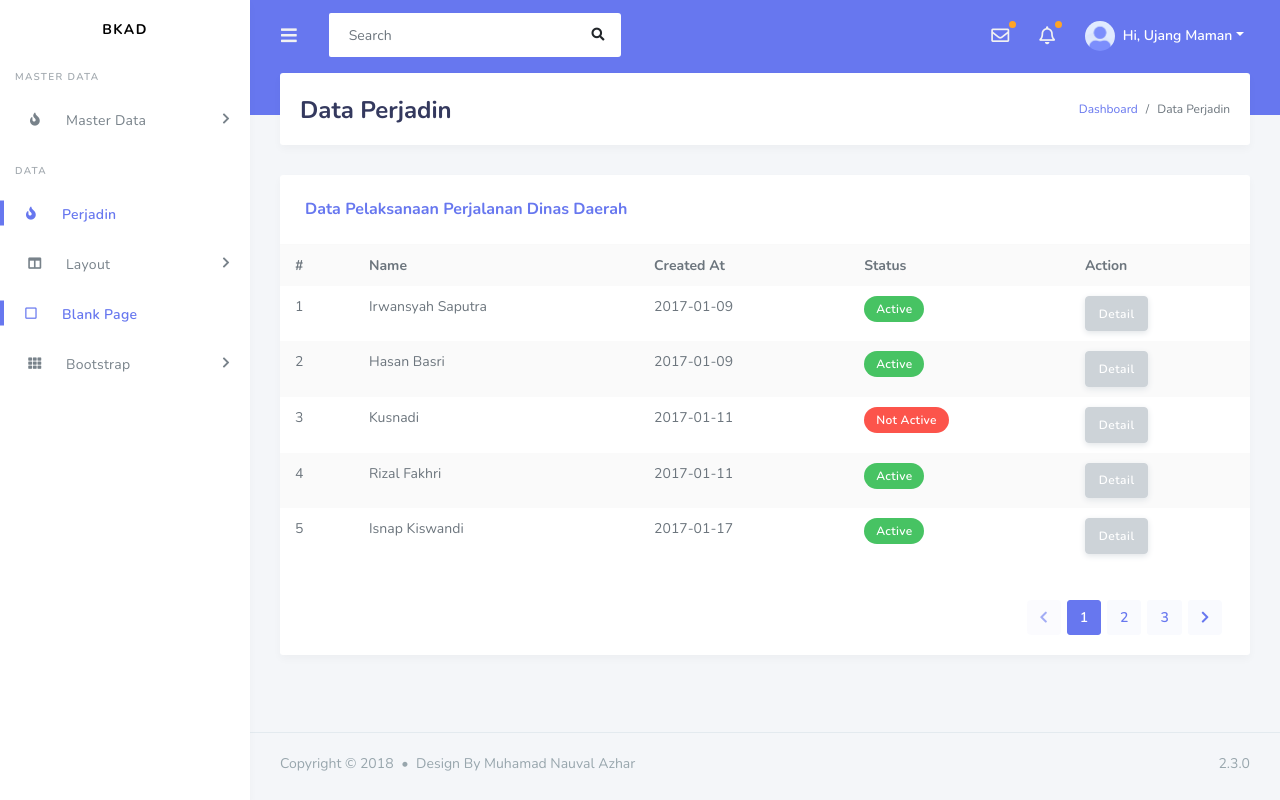
After one commit to raselstr/scrips2, a CodeIgniter 4 app: template app/Views/perjadin/index.php in a window 1280 px wide. The commit adds this page. Run offline with PHP 8.4 and a stand-in for CodeIgniter, Linux system fonts and the light colour scheme; the template is opened without the code that fills it, so the values that code supplies are empty; some libraries are stand-ins or nearby versions.

```diff
--- a/app/Config/App.php
+++ b/app/Config/App.php
@@ -42,7 +42,7 @@ class App extends BaseConfig
      * something else. If you are using mod_rewrite to remove the page set this
      * variable so that it is blank.
      */
-    public string $indexPage = 'index.php';
+    public string $indexPage = '';
 
     /**
      * --------------------------------------------------------------------------
--- a/app/Config/Filters.php
+++ b/app/Config/Filters.php
@@ -30,13 +30,13 @@ class Filters extends BaseConfig
     public array $globals = [
         'before' => [
             // 'honeypot',
-            // 'csrf',
-            // 'invalidchars',
+            'csrf',
+            'invalidchars',
         ],
         'after' => [
             'toolbar',
             // 'honeypot',
-            // 'secureheaders',
+            'secureheaders',
         ],
     ];
 
--- a/app/Views/layout/default.php
+++ b/app/Views/layout/default.php
@@ -245,7 +245,7 @@
       <div class="main-sidebar sidebar-style-2">
         <aside id="sidebar-wrapper">
           <div class="sidebar-brand">
-            <a href="index.html">BKAD</a>
+            <a href="<?= site_url('/'); ?>">BKAD</a>
           </div>
           <div class="sidebar-brand sidebar-brand-sm">
             <a href="index.html">Keu</a>
--- a/app/Views/layout/menuside.php
+++ b/app/Views/layout/menuside.php
@@ -6,7 +6,8 @@
         <li><a class="nav-link" href="index.html">OPD</a></li>
     </ul>
 </li>
-<li class="menu-header">Starter</li>
+<li class="menu-header">DATA</li>
+<li class="active"><a class="nav-link" href="<?= site_url('perjadin-home'); ?>"><i class="fas fa-fire"></i> <span>Perjadin</span></a></li>
 <li class="nav-item dropdown">
     <a href="#" class="nav-link has-dropdown" data-toggle="dropdown"><i class="fas fa-columns"></i> <span>Layout</span></a>
     <ul class="dropdown-menu">
--- /dev/null
+++ b/app/Views/perjadin/index.php
@@ -0,0 +1,91 @@
+<?= $this->extend('layout/default'); ?>
+
+<?= $this->section('title'); ?>
+  <title>Perjalanan Dinas &mdash; BKAD</title>
+<?= $this->endSection(); ?>
+
+<?= $this->section('content'); ?>
+  <section class="section">
+    <div class="section-header">
+      <h1>Data Perjadin</h1>
+      <div class="section-header-breadcrumb">
+        <div class="breadcrumb-item active"><a href="<?= site_url('/'); ?>">Dashboard</a></div>
+        <div class="breadcrumb-item">Data Perjadin</div>
+      </div>
+    </div>
+
+    <div class="section-body">
+        <div class="card">
+          <div class="card-header">
+            <h4>Data Pelaksanaan Perjalanan Dinas Daerah</h4>
+          </div>
+          <div class="card-body p-0">
+            <div class="table-responsive">
+              <table class="table table-striped table-md">
+                <tr>
+                  <th>#</th>
+                  <th>Name</th>
+                  <th>Created At</th>
+                  <th>Status</th>
+                  <th>Action</th>
+                </tr>
+                <tr>
+                  <td>1</td>
+                  <td>Irwansyah Saputra</td>
+                  <td>2017-01-09</td>
+                  <td><div class="badge badge-success">Active</div></td>
+                  <td><a href="#" class="btn btn-secondary">Detail</a></td>
+                </tr>
+                <tr>
+                  <td>2</td>
+                  <td>Hasan Basri</td>
+                  <td>2017-01-09</td>
+                  <td><div class="badge badge-success">Active</div></td>
+                  <td><a href="#" class="btn btn-secondary">Detail</a></td>
+                </tr>
+                <tr>
+                  <td>3</td>
+                  <td>Kusnadi</td>
+                  <td>2017-01-11</td>
+                  <td><div class="badge badge-danger">Not Active</div></td>
+                  <td><a href="#" class="btn btn-secondary">Detail</a></td>
+                </tr>
+                <tr>
+                  <td>4</td>
+                  <td>Rizal Fakhri</td>
+                  <td>2017-01-11</td>
+                  <td><div class="badge badge-success">Active</div></td>
+                  <td><a href="#" class="btn btn-secondary">Detail</a></td>
+                </tr>
+                <tr>
+                  <td>5</td>
+                  <td>Isnap Kiswandi</td>
+                  <td>2017-01-17</td>
+                  <td><div class="badge badge-success">Active</div></td>
+                  <td><a href="#" class="btn btn-secondary">Detail</a></td>
+                </tr>
+              </table>
+            </div>
+          </div>
+          <div class="card-footer text-right">
+            <nav class="d-inline-block">
+              <ul class="pagination mb-0">
+                <li class="page-item disabled">
+                  <a class="page-link" href="#" tabindex="-1"><i class="fas fa-chevron-left"></i></a>
+                </li>
+                <li class="page-item active"><a class="page-link" href="#">1 <span class="sr-only">(current)</span></a></li>
+                <li class="page-item">
+                  <a class="page-link" href="#">2</a>
+                </li>
+                <li class="page-item"><a class="page-link" href="#">3</a></li>
+                <li class="page-item">
+                  <a class="page-link" href="#"><i class="fas fa-chevron-right"></i></a>
+                </li>
+              </ul>
+            </nav>
+          </div>
+        </div>
+      </div>
+    </div>
+  </section>
+<?= $this->endSection(); ?>
```
Also changed, not shown: app/Config/Routes.php (+10 -0 lines), app/Controllers/Perjadin.php (added, +13 -0 lines), app/Database/Migrations/2023-05-13-084911_Perjadin.php (added, +59 -0 lines), app/Database/Migrations/2023-05-13-104048_User.php (added, +43 -0 lines), 1 other file.
